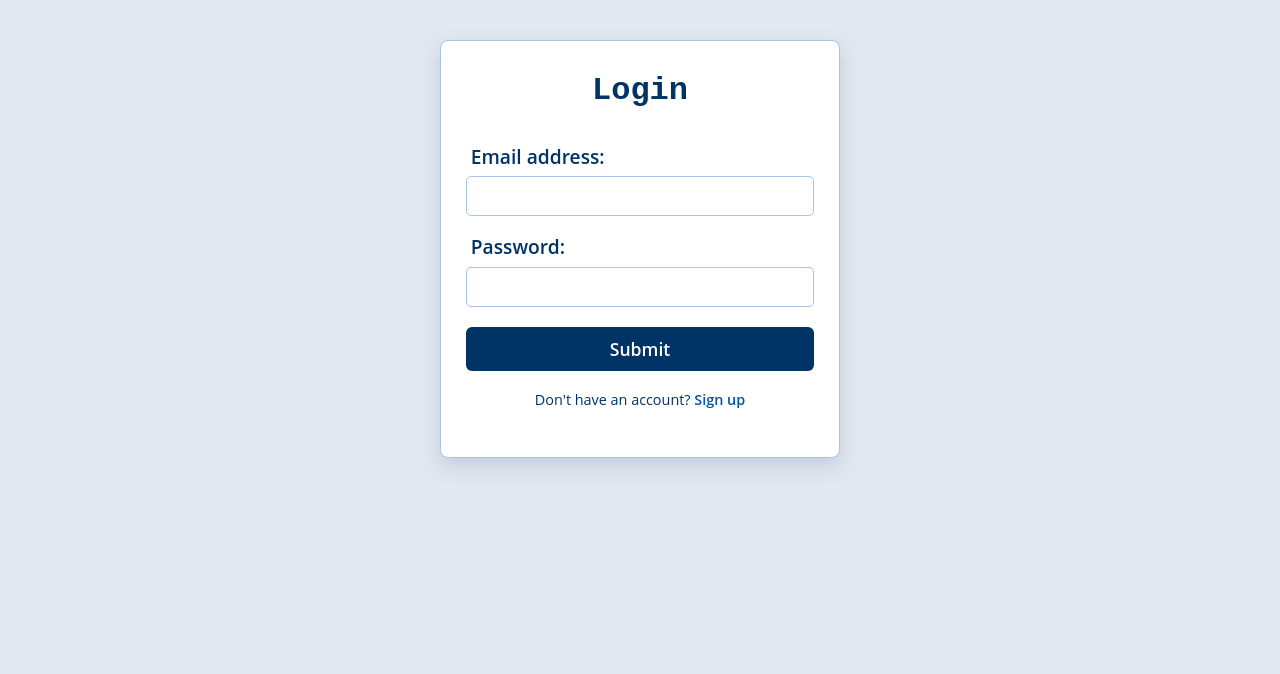
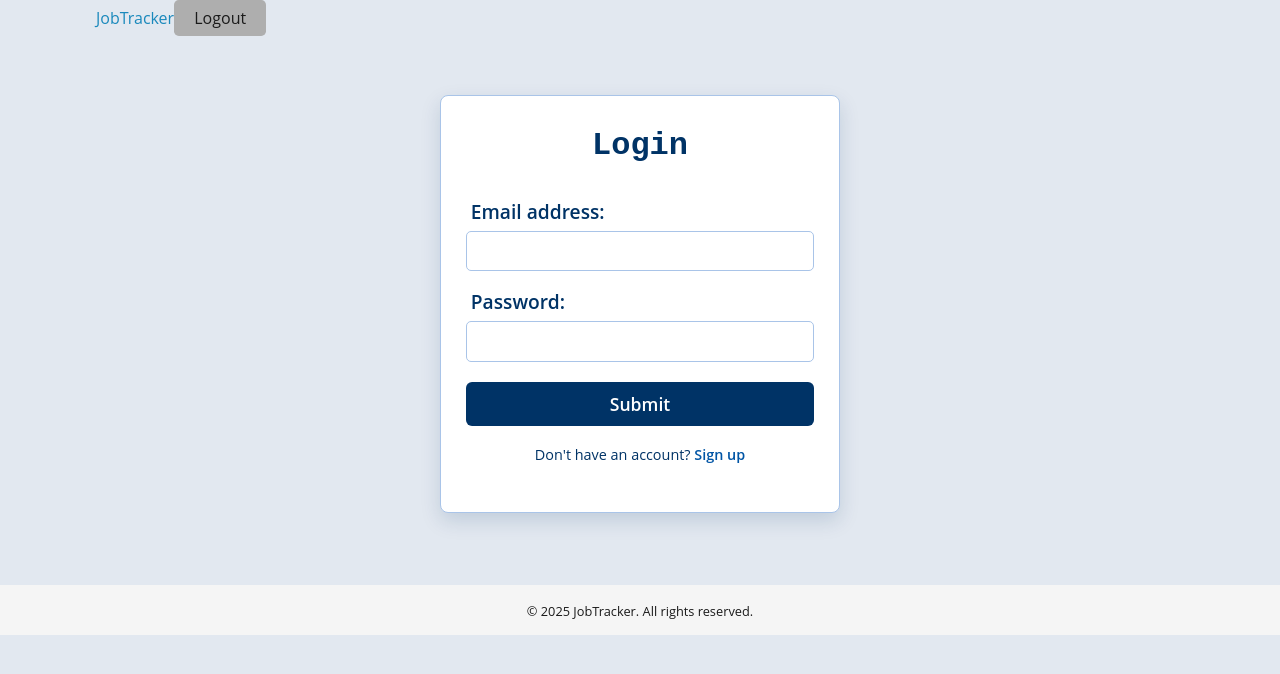
Before and after one commit to Anshul1555/JobTracker, a React app in the folder client/: page /login in a window 1280 px wide. Shown: the top 674 px of the page. Built offline with nearby package versions, Linux system fonts and the light colour scheme; the HTML template or start-up script is replaced by a standard one.

Commit message:
feat: add Header and Footer components to App layout

```diff
--- a/client/src/App.tsx
+++ b/client/src/App.tsx
@@ -10,6 +10,8 @@ import { Outlet, BrowserRouter as Router, Routes, Route } from 'react-router-dom
 import Login from './pages/Login';
 import Signup from './pages/Signup'; // <-- import your Signup page
 import NotFound from './pages/NotFound';
+import Header from './components/Header';
+import Footer from './components/Footer';
 
 const httpLink = createHttpLink({
   uri: '/graphql',
@@ -38,11 +40,11 @@ function App() {
   return (
     <ApolloProvider client={client}>
       <div className="flex-column justify-flex-start min-100-vh">
-        {/* <Header /> */}
+        <Header />
         <div className="container">
           <Outlet /> {/* This renders the matched child route */}
         </div>
-        {/* <Footer /> */}
+        <Footer />
       </div>
     </ApolloProvider>
   );
--- /dev/null
+++ b/client/src/components/Footer.tsx
@@ -0,0 +1,7 @@
+const Footer = () => (
+  <footer className="footer text-center" style={{ marginTop: "2rem", padding: "1rem 0", background: "#f5f5f5" }}>
+    <small>&copy; {new Date().getFullYear()} JobTracker. All rights reserved.</small>
+  </footer>
+);
+
+export default Footer;
--- /dev/null
+++ b/client/src/components/Header.tsx
@@ -0,0 +1,25 @@
+import { useNavigate, Link } from 'react-router-dom';
+
+const Header = () => {
+  const navigate = useNavigate();
+
+  const handleLogout = () => {
+    localStorage.removeItem('id_token');
+    navigate('/login');
+  };
+
+  return (
+    <header className="header">
+      <nav className="container flex-row space-between align-center">
+        <Link to="/home" className="logo">JobTracker</Link>
+        <div>
+          <button className="btn btn-secondary" onClick={handleLogout}>
+            Logout
+          </button>
+        </div>
+      </nav>
+    </header>
+  );
+};
+
+export default Header;
```
